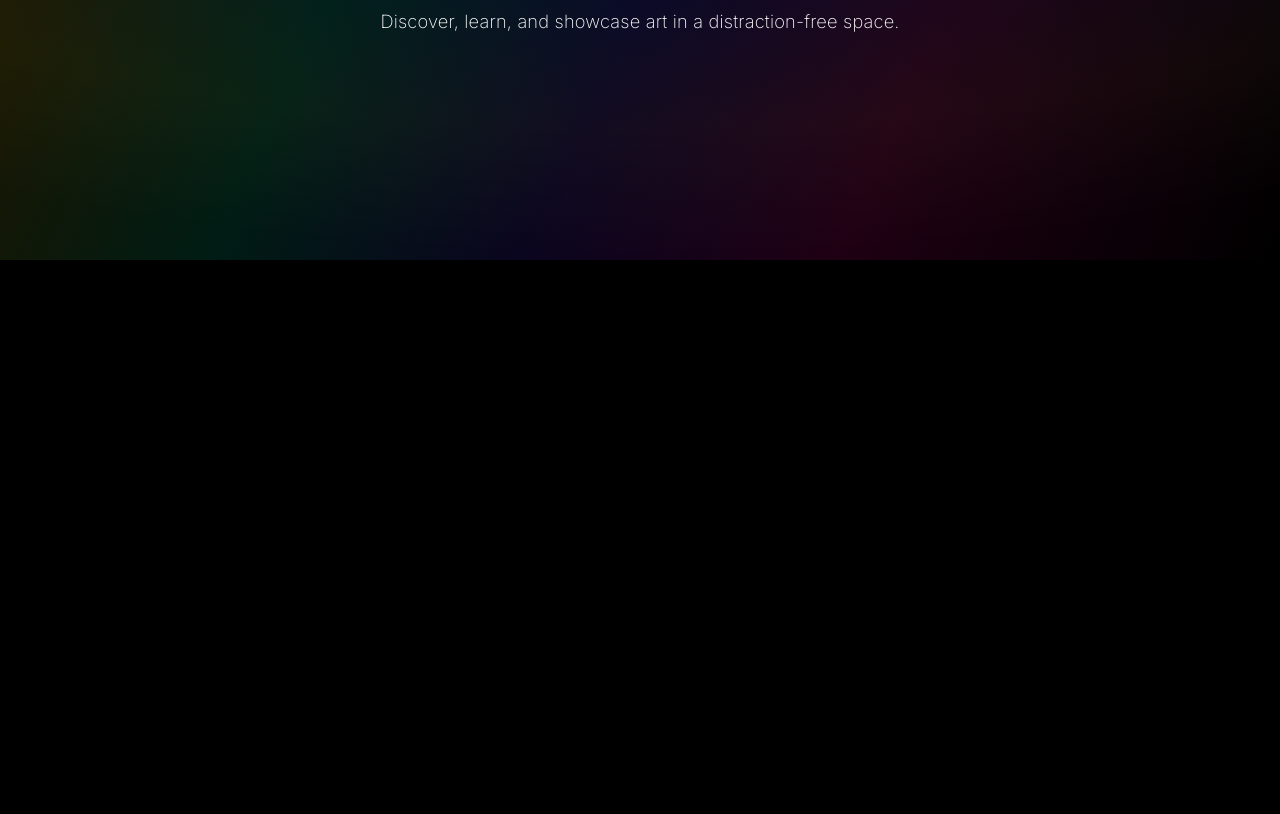
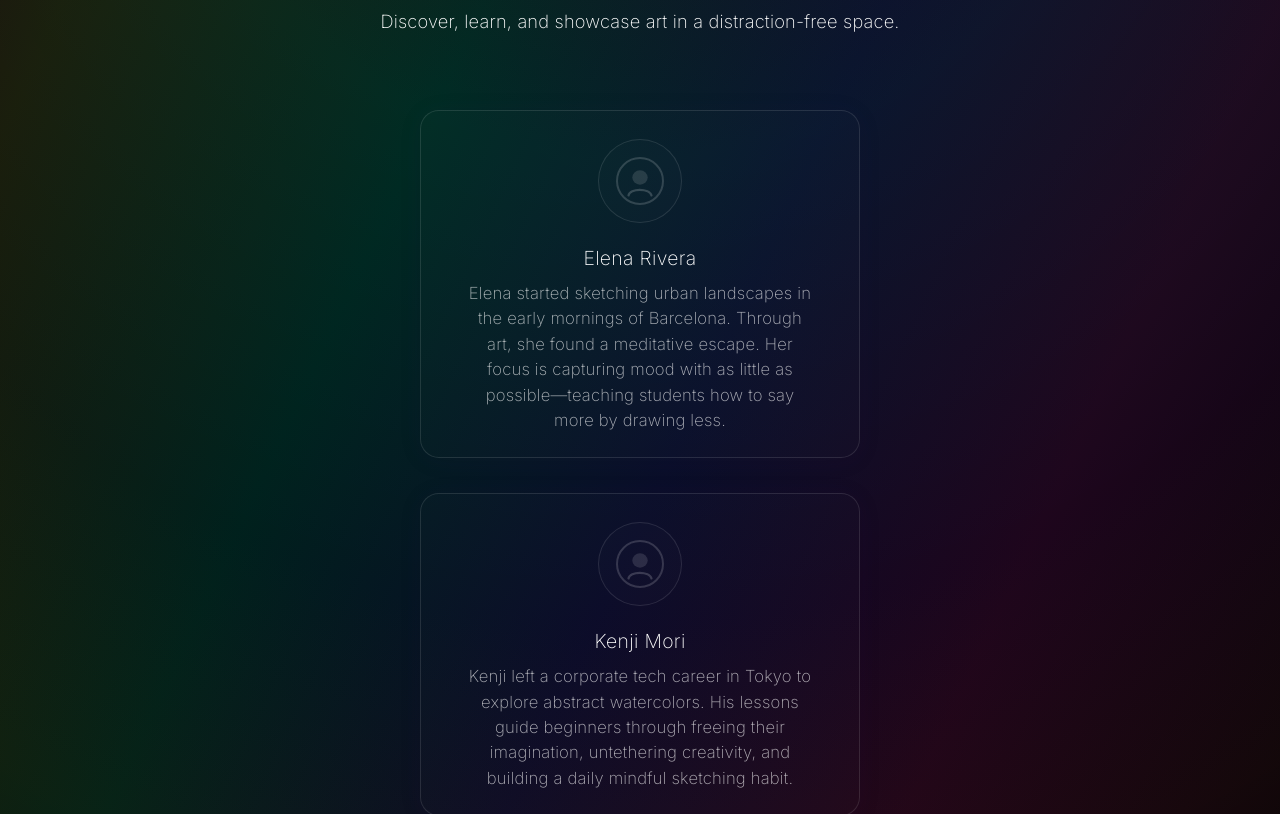
Before and after one commit to Workflow-Manager-admin/arteclipse-27298-9065a63c, a React (Create React App) app in the folder arteclipse/: page / in a window 1280 px wide. Shown: the part 540-1354 px from the top of the page. Before the commit the page ends 800 px from the top, so only its background shows below. Built offline with nearby package versions, Linux system fonts and the light colour scheme; the HTML template or start-up script is replaced by a standard one.

Commit message:
Auto-commit: Changes as of 2025-05-29T11:49:14.705769+00:00

```diff
--- a/arteclipse/src/views/Home.js
+++ b/arteclipse/src/views/Home.js
@@ -5,8 +5,52 @@ import React from "react";
  * Home view for ArtEclipse
  */
 function Home() {
+  // Placeholder minimalist teacher image (SVG - user silhouette with circle border)
+  const TeacherImage = ({ alt }) => (
+    <div
+      style={{
+        width: 84,
+        height: 84,
+        borderRadius: "50%",
+        background: "rgba(255,255,255,0.01)",
+        display: "flex",
+        alignItems: "center",
+        justifyContent: "center",
+        border: "1.3px solid var(--border-color,rgba(255,255,255,0.12))",
+        marginBottom: 16,
+        marginTop: 2,
+        boxShadow: "none",
+        overflow: "hidden"
+      }}
+      aria-label={alt}
+    >
+      {/* minimalist SVG for user */}
+      <svg width="48" height="48" viewBox="0 0 48 48" fill="none" aria-hidden="true">
+        <circle cx="24" cy="24" r="23" stroke="rgba(255,255,255,0.16)" strokeWidth="2"/>
+        <ellipse cx="24" cy="20.5" rx="7.7" ry="7.2" fill="rgba(255,255,255,0.12)"/>
+        <path d="M12.5 38.5c1.2-7.6 21.2-7.6 23 0" stroke="rgba(255,255,255,0.18)" strokeWidth="2.2" strokeLinecap="round" fill="none"/>
+      </svg>
+    </div>
+  );
+
+  // Teachers' data
+  const teachers = [
+    {
+      name: "Elena Rivera",
+      journey: "Elena started sketching urban landscapes in the early mornings of Barcelona. Through art, she found a meditative escape. Her focus is capturing mood with as little as possible—teaching students how to say more by drawing less.",
+    },
+    {
+      name: "Kenji Mori",
+      journey: "Kenji left a corporate tech career in Tokyo to explore abstract watercolors. His lessons guide beginners through freeing their imagination, untethering creativity, and building a daily mindful sketching habit.",
+    },
+    {
+      name: "Nia Adewale",
+      journey: "Nia's journey began with mural painting in Lagos. She now explores digital minimalism and color theory, inspiring others to express powerful stories using just shape, space, and light.",
+    },
+  ];
+
   return (
-    <div className="hero">
+    <div className="hero" style={{ gap: "22px" }}>
       <div className="subtitle">ArtEclipse Home</div>
       <h1 className="title">Welcome to ArtEclipse</h1>
       <div
@@ -29,6 +73,76 @@ function Home() {
       <div className="description">
         Discover, learn, and showcase art in a distraction-free space.
       </div>
+      {/* Vertical Teacher Sections */}
+      <section
+        style={{
+          margin: "38px 0 0 0",
+          width: "100%",
+          maxWidth: 690,
+          display: "flex",
+          flexDirection: "column",
+          alignItems: "center",
+          gap: "35px",
+        }}
+        aria-label="Meet the Online Teachers"
+      >
+        {teachers.map(({ name, journey }, idx) => (
+          <div
+            key={name}
+            style={{
+              width: "98%",
+              maxWidth: 440,
+              padding: "26px 24px 22px 24px",
+              margin: 0,
+              borderRadius: "19px",
+              background: "rgba(255,255,255,0.011)",
+              boxShadow: "0 2.5px 24px 0 #30184e13",
+              border: "1.1px solid var(--border-color,rgba(255,255,255,0.09))",
+              display: "flex",
+              flexDirection: "column",
+              alignItems: "center",
+              justifyContent: "center",
+              gap: "8px",
+              minHeight: 182,
+              fontFamily: "var(--font-main)",
+              fontWeight: 200,
+              transition: "box-shadow 0.17s"
+            }}
+          >
+            <TeacherImage alt={`Portrait of ${name}`} />
+            <div
+              style={{
+                fontFamily: "var(--font-main)",
+                fontWeight: 200,
+                fontSize: "1.21rem",
+                letterSpacing: "0.018em",
+                marginBottom: "3px",
+                color: "var(--text-color, #fff)",
+                lineHeight: 1.17,
+                textAlign: "center"
+              }}
+            >
+              {name}
+            </div>
+            <div
+              style={{
+                fontFamily: "var(--font-main)",
+                fontWeight: 200,
+                fontSize: "1.04rem",
+                color: "var(--text-secondary,rgba(255,255,255,0.72))",
+                marginBottom: 2,
+                marginTop: 0,
+                letterSpacing: "0.012em",
+                textAlign: "center",
+                maxWidth: 350,
+                lineHeight: 1.53
+              }}
+            >
+              {journey}
+            </div>
+          </div>
+        ))}
+      </section>
     </div>
   );
 }
```
Also changed, not shown: 2 other files (tests, documents, lock files or other folders).
